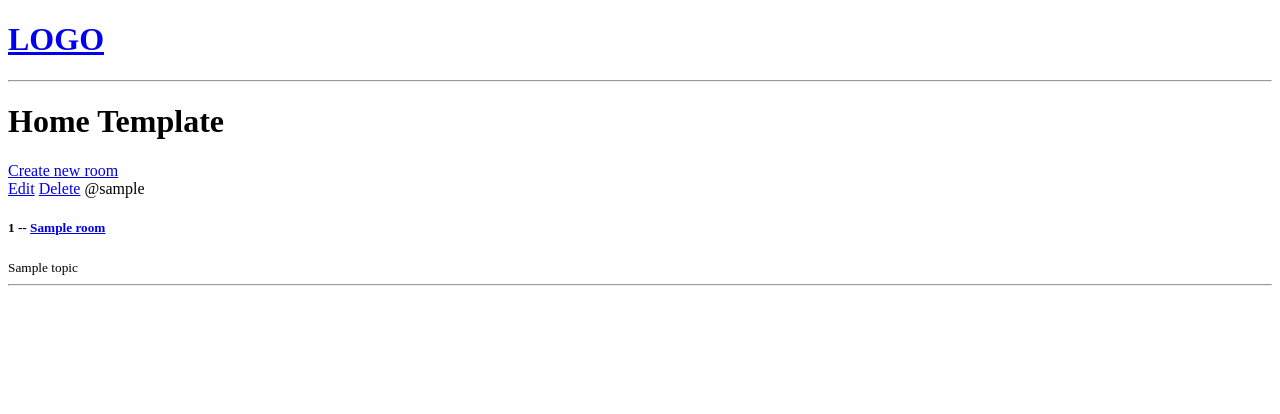
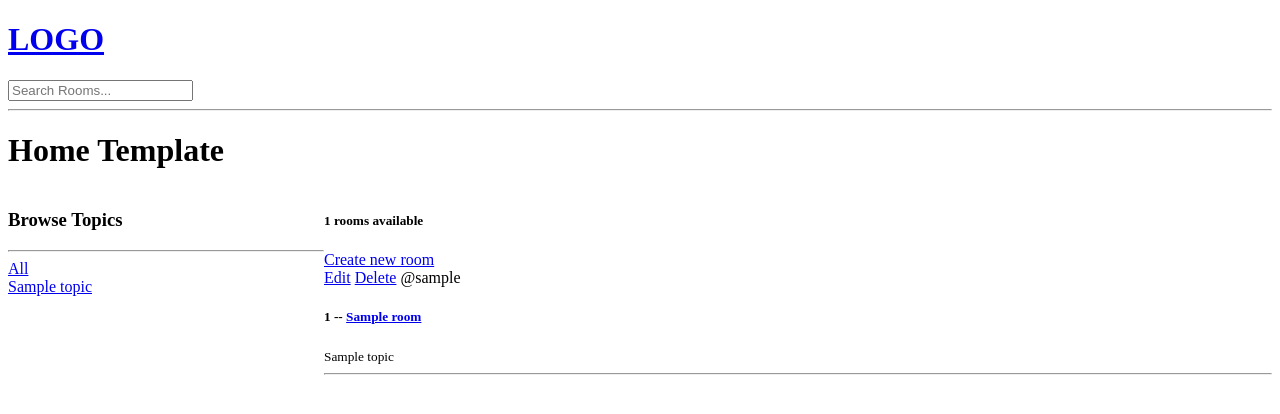
Before and after one commit to saratedd/studybud, a Django app: template base/templates/base/home.html in a window 1280 px wide. Shown: the top 414 px of the page. Run offline with Django 4.2, Linux system fonts and the light colour scheme; the template is opened without the code that fills it: most values are stand-ins (such as "Sample title", 1, 10 or a date in 2020).

Commit message:
add search

```diff
--- a/base/templates/base/home.html
+++ b/base/templates/base/home.html
@@ -2,9 +2,33 @@
 {% extends 'main.html' %}
 {% block content %}
 
+<style>
+    .home-container {
+        display: grid;
+        grid-template-columns: 1fr 3fr;
+    }
+</style>
+
 <h1>Home Template</h1>
 
+<div class="home-container">
     <div>
+        <h3>Browse Topics</h3>
+        <hr>
+        <div>
+            <a href="{% url 'home' %}">All</a>
+        </div>
+
+        {% for topic in topics %}
+            <div>
+                <a href="{% url 'home' %}?q={{topic.name}}">{{topic.name}}</a>
+                <!-- ovo u hrefu ce biti prikazano gore u URL-u -->
+            </div>
+        {% endfor %}
+    </div>
+
+    <div>
+        <h5>{{room_count}} rooms available</h5>
         <a href="{% url 'create-room' %}">Create new room</a>
         <div>
             {% for room in rooms %}
@@ -20,4 +44,6 @@
             {% endfor %}
         </div>
     </div>
+
+</div>
 {% endblock content %}
--- a/templates/navbar.html
+++ b/templates/navbar.html
@@ -2,4 +2,8 @@
 <a href="/">
     <h1>LOGO</h1>
 </a>
+
+<form method="GET" action="{% url 'home' %}">
+    <input type="text" name="q" placeholder="Search Rooms...">
+</form>
 <hr>
```
Also changed, not shown: base/views.py (+11 -3 lines), db.sqlite3. Lines whose indentation alone changed are shown as unchanged.
